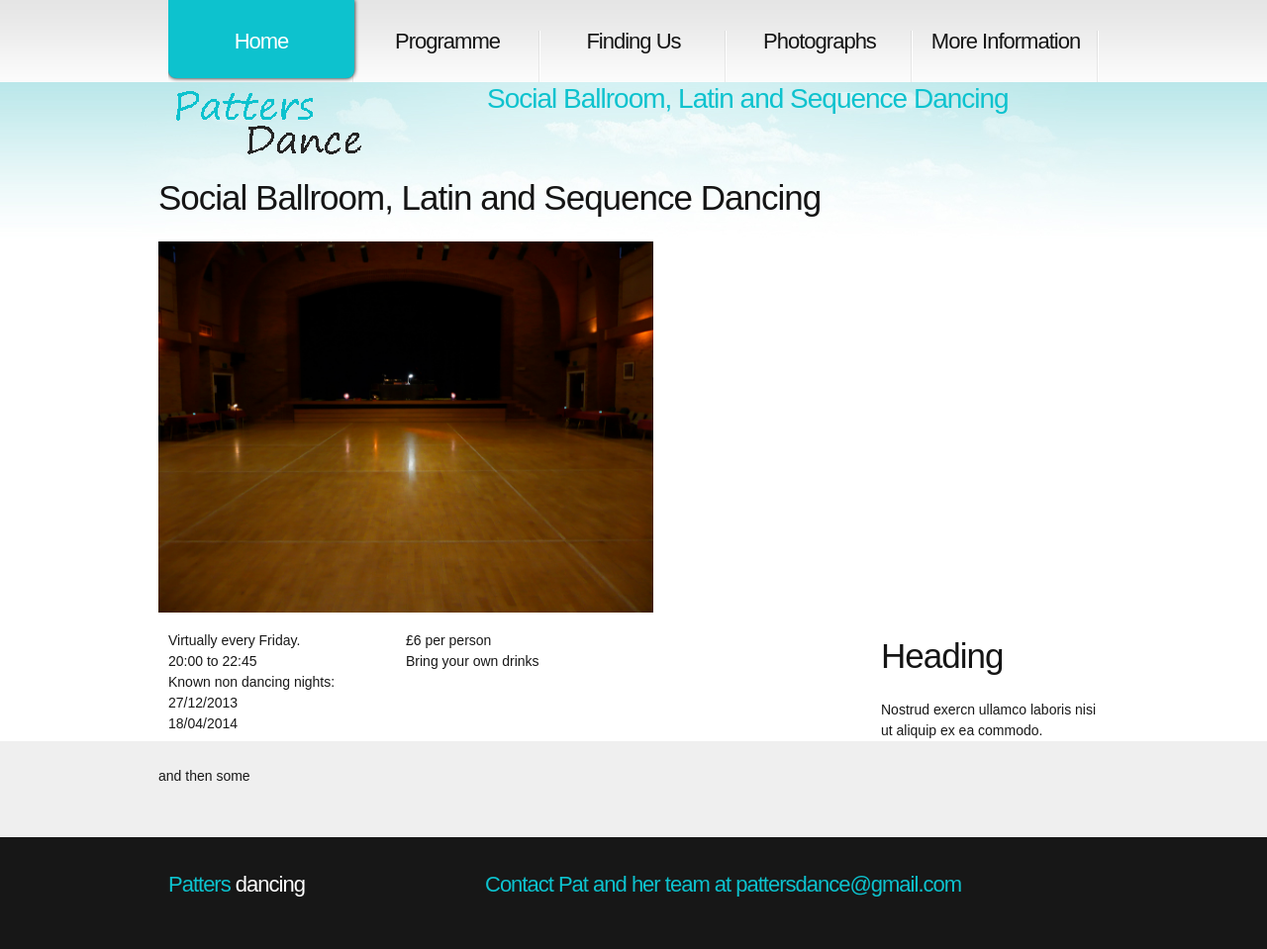
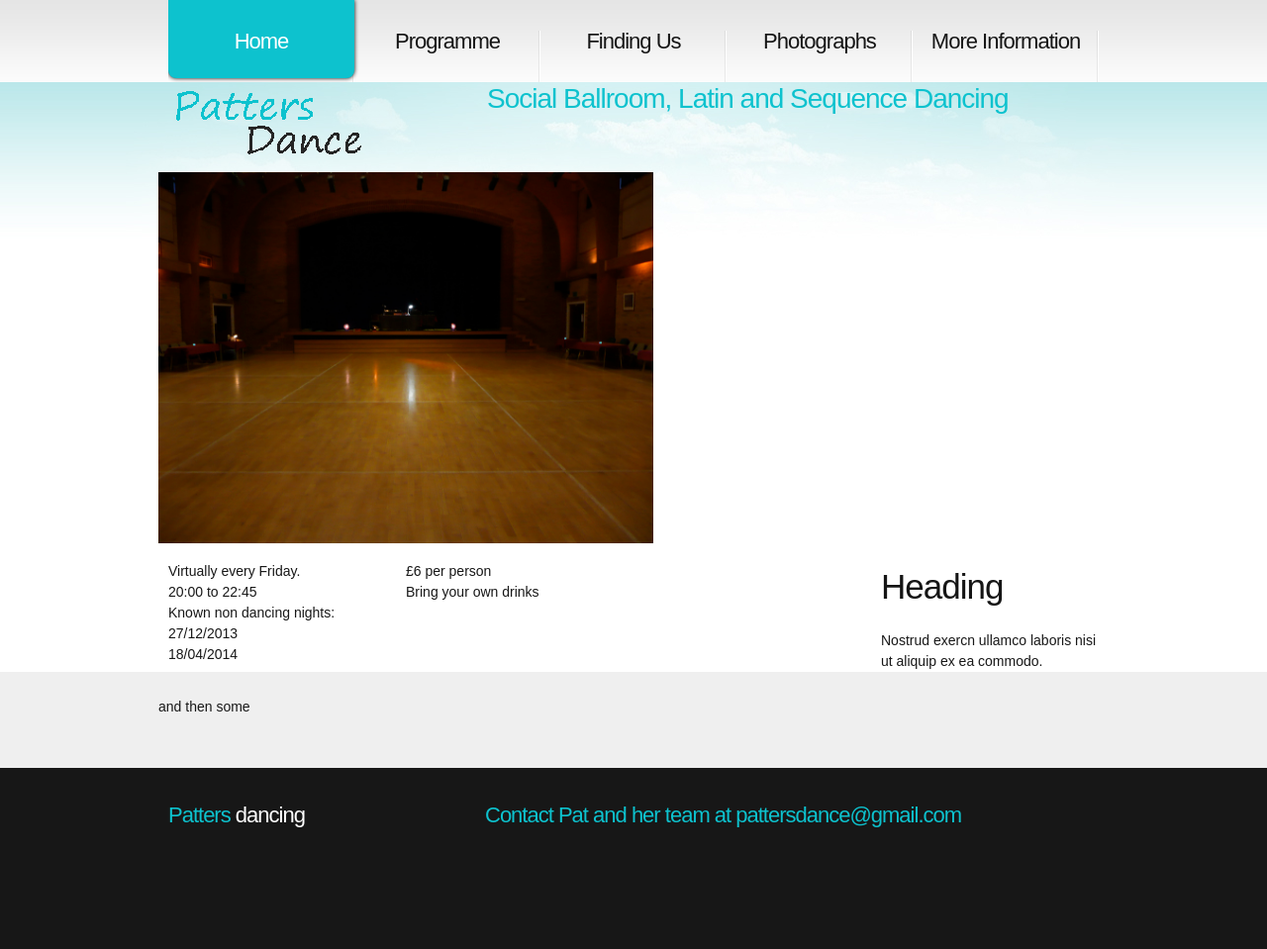
Before and after one commit to ramsayd/patters, a Jekyll site: the page built from 00_index.md, in a window 1280 px wide. Shown: the whole page at 99% size. Built offline with Jekyll 4.4.1, drawn with Linux system fonts in a browser that asks for light colours; after the commit the page ends 900 px from its top, so only the background shows below that.

Commit message:
Update 00_index.md

```diff
--- a/00_index.md
+++ b/00_index.md
@@ -5,7 +5,6 @@ aside: and then some
 permalink: "index.html"
 ---
 
-<h3>Social Ballroom, Latin and Sequence Dancing</h3>
 <img width="500" src="images/dancefloor.jpg"/>
 
 <article class="grid_3"><dl>
```
